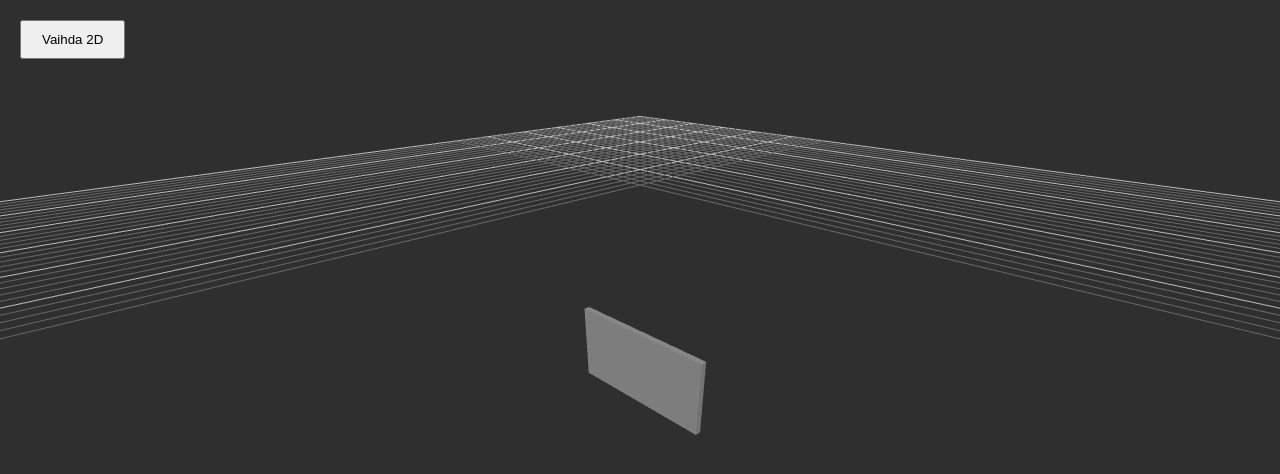
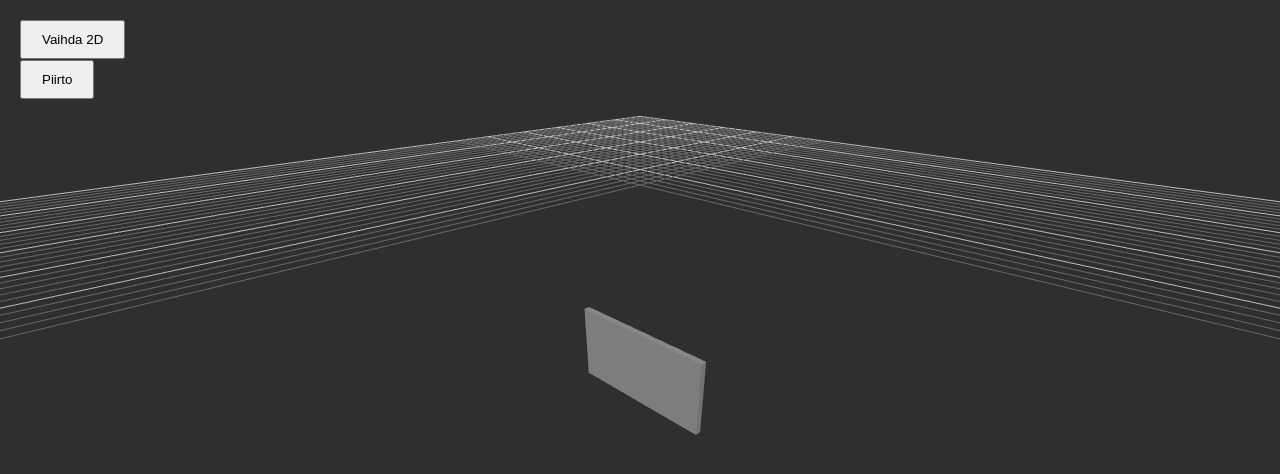
Before and after one commit to EljasPuumalainen/OHT2-projekti, a website built with Vite: page index.html in a window 1280 px wide. Built offline with nearby package versions, Linux system fonts and the light colour scheme; animation ran at ten frames a second.

Commit message:
Lisätty piirtonappi devaus vaihetta varten

```diff
--- a/index.html
+++ b/index.html
@@ -14,10 +14,19 @@
         padding: 10px 20px;
         cursor: pointer;
       }
+      #buttonPiirto {
+        position: absolute;
+        top: 60px;
+        left: 20px;
+        z-index: 100;
+        padding: 10px 20px;
+        cursor: pointer;
+      }
     </style>
   </head>
   <body>
     <button id="buttonCamera">Vaihda 2D</button>
+    <button id="buttonPiirto">Piirto</button>
     <script type="module" src="/main.js"></script>
   </body>
 </html>
--- a/main.js
+++ b/main.js
@@ -64,6 +64,11 @@ buttonCamera.addEventListener("click", () => {
     setupDragEvents();
 })
 
+const buttonObjekti = document.getElementById("buttonObjekti");
+
+
+
+
 //TODO: Säädettävä grid?
 //Kaksi erillistä gridiä, ensimmäinen koko alue tummemmat viivat ja toinen grid jakaa 4x4 alueisiin vaaleammilla viivoilla
 //100 x 100 m grid 1 ruutu = 1 metri
@@ -91,6 +96,7 @@ const directionalLight = new THREE.DirectionalLight(0xffffff, 1);
 directionalLight.position.set(5, 10, 7.5);
 scene.add(directionalLight);
 
+//Seinän mitat 5m pitkä, 2.5m korkea, 0.2m leveä
 const geometry = new THREE.BoxGeometry( 5, 2.5, 0.2 );
 geometry.translate(0, 1.25, 0)
 const material = new THREE.MeshStandardMaterial( { color: 0xcccccc } );
@@ -115,8 +121,7 @@ function setupDragEvents() {
 
     dragControls.addEventListener("drag", function(event) {
         event.object.position.y = 0;
-        // Pidetään snapping, mutta huomaa että 2D:ssä tämä voi tuntua hyppivältä
-        // jos kamera on liian kaukana
+        //10 cm snapping
         event.object.position.x = Math.round(event.object.position.x * 10) / 10;
         event.object.position.z = Math.round(event.object.position.z * 10) / 10;
     });
```
